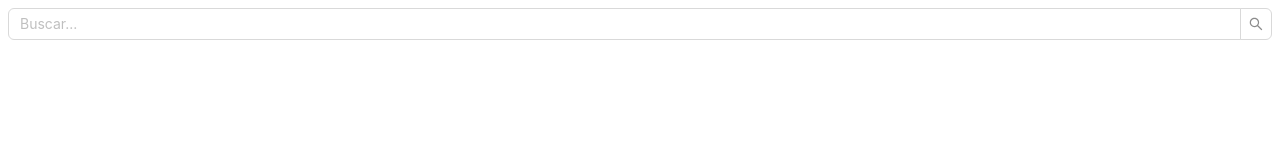
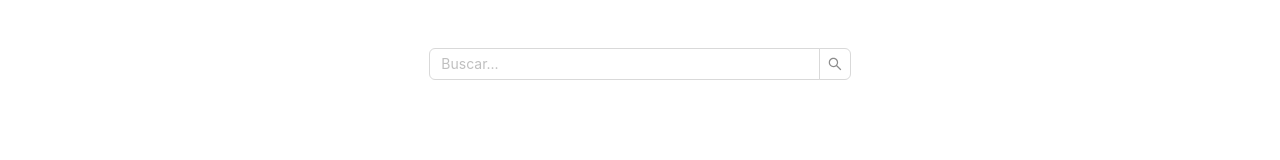
Before and after one commit to PabloSan1997/ReactYRedux, a React (Vite) app: page / in a window 1280 px wide. Shown: the top 160 px of the page. Built offline with nearby package versions, Linux system fonts and the light colour scheme.

Commit message:
Se agregó un componente y README.d

```diff
--- a/src/App.jsx
+++ b/src/App.jsx
@@ -1,10 +1,13 @@
+import { Col } from "antd"
 import React from "react"
 import { Searched } from "./components/Searched"
 
 function App() {
   return (
     <div className="App">
+      <Col span={8} offset={8}>
       <Searched/>
+      </Col>
     </div>
   )
 }
--- a/src/index.css
+++ b/src/index.css
@@ -0,0 +1,3 @@
+.App{
+    margin-top: 3rem;
+}
```
Also changed, not shown: 1 other file (tests, documents, lock files or other folders).
